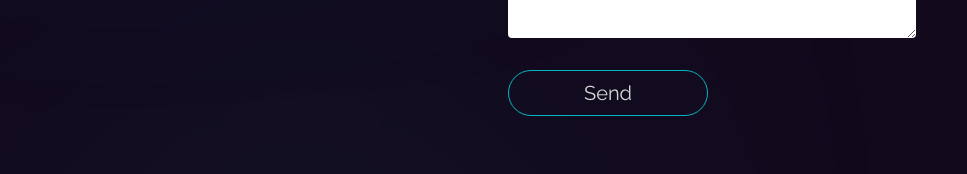
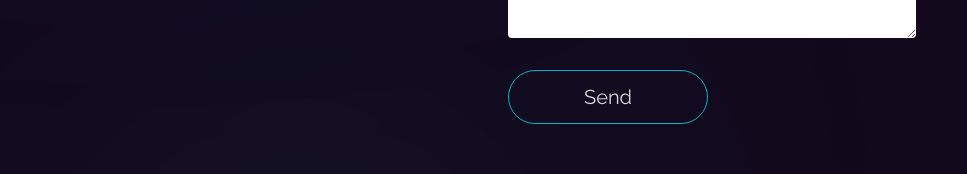
Before and after one commit to McCambley/ashley-portfolio, a Next.js app: page / in a window 1280 px wide. Shown: the part 6450-6624 px from the top of the page, without its empty margins (156-1123 px from the left). Built offline with nearby package versions, Linux system fonts and the light colour scheme; a web font is replaced by a local one.

Commit message:
Fix button styles in contact form

```diff
--- a/src/components/ContactForm.tsx
+++ b/src/components/ContactForm.tsx
@@ -93,7 +93,7 @@ function ContactForm({
             />
 
             <button
-              className="flex w-[200px] justify-center rounded-full px-7 py-2 text-center font-heading text-lg text-af-light transition-opacity hover:opacity-70"
+              className="flex w-[200px] justify-center rounded-full px-8 py-3 text-center font-heading text-lg text-af-light transition-opacity hover:opacity-70"
               type="submit"
             >
               Send
```
